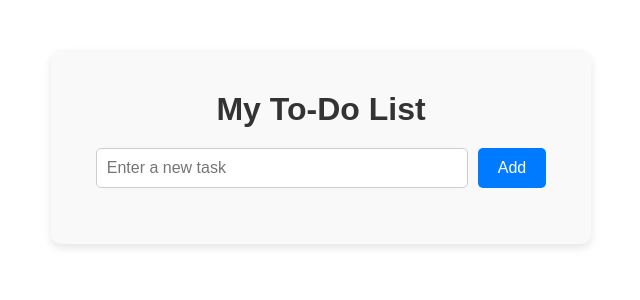
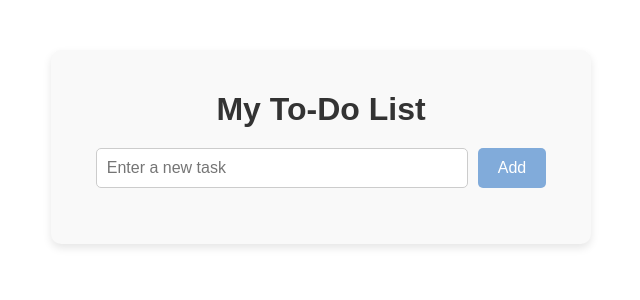
Before and after one commit to sh1zzle/TO-DO-List, a React (Vite) app: page / in a window 1280 px wide. Shown: the top 300 px of the page, without its empty margins (319-959 px from the left). Built offline with nearby package versions, Linux system fonts and the light colour scheme.

Commit message:
changed button css

```diff
--- a/src/index.tsx
+++ b/src/index.tsx
@@ -64,7 +64,7 @@ const App = () => {
             {todo.text}
             <FontAwesomeIcon
               onClick={(e) => {
-                e.stopPropagation(); // Prevents triggering toggleDone
+                e.stopPropagation();
                 removeTodo(index);
               }}
               icon={faTrashCan}
--- a/src/style.css
+++ b/src/style.css
@@ -41,8 +41,8 @@ h1 {
 
 .add-button {
   padding: 10px 20px;
-  background-color: #007bff;
-  color: white;
+  background-color: #81abda;
+  color: rgb(255, 255, 255);
   border: none;
   border-radius: 5px;
   cursor: pointer;
```
